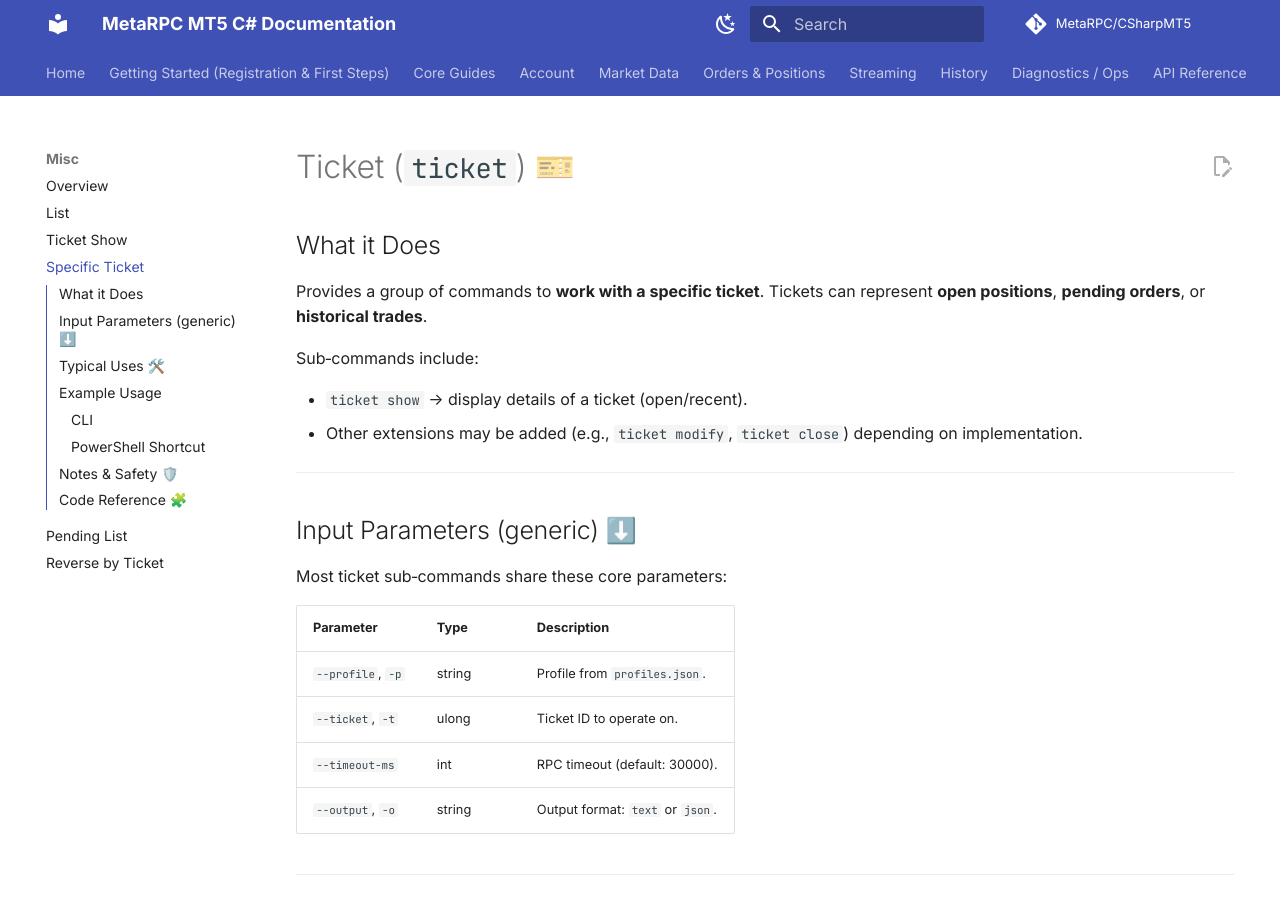
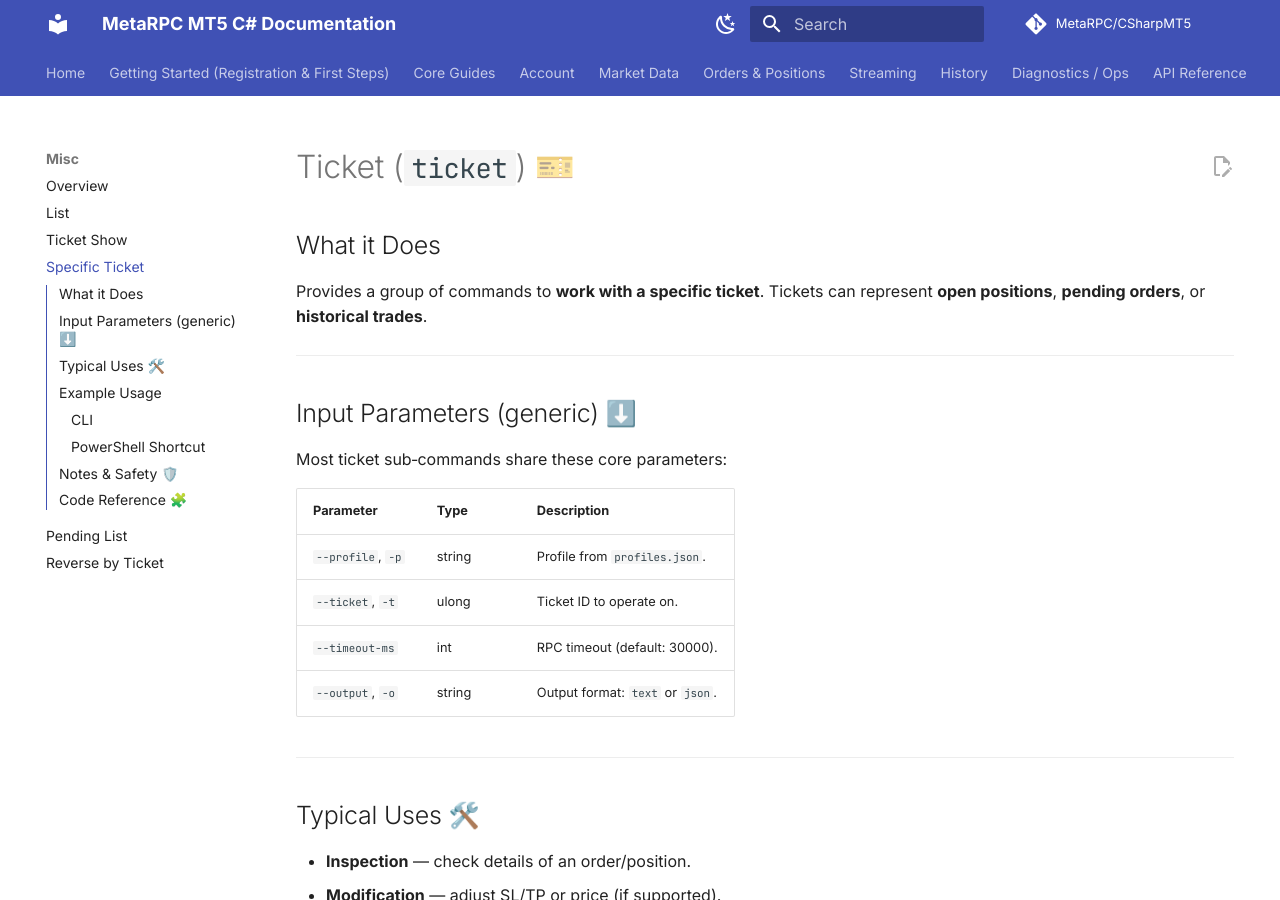
Before and after one commit to MetaRPC/CSharpMT5, an MkDocs documentation site: the page built from docs/Misc/Specific_Ticket.md, in a window 1280 px wide and 900 px high. Built offline with MkDocs 1.6.1 and Material for MkDocs 9.7.7, drawn with Linux system fonts in a browser that asks for light colours; comment, search, counter and statistics services are not loaded.

Commit message:
Update Specific_Ticket.md

```diff
--- a/docs/Misc/Specific_Ticket.md
+++ b/docs/Misc/Specific_Ticket.md
@@ -4,12 +4,6 @@
 
 Provides a group of commands to **work with a specific ticket**.
 Tickets can represent **open positions**, **pending orders**, or **historical trades**.
-
-Sub‑commands include:
-
-* `ticket show` → display details of a ticket (open/recent).
-* Other extensions may be added (e.g., `ticket modify`, `ticket close`) depending on implementation.
-
 ---
 
 ## Input Parameters (generic) ⬇️
```
